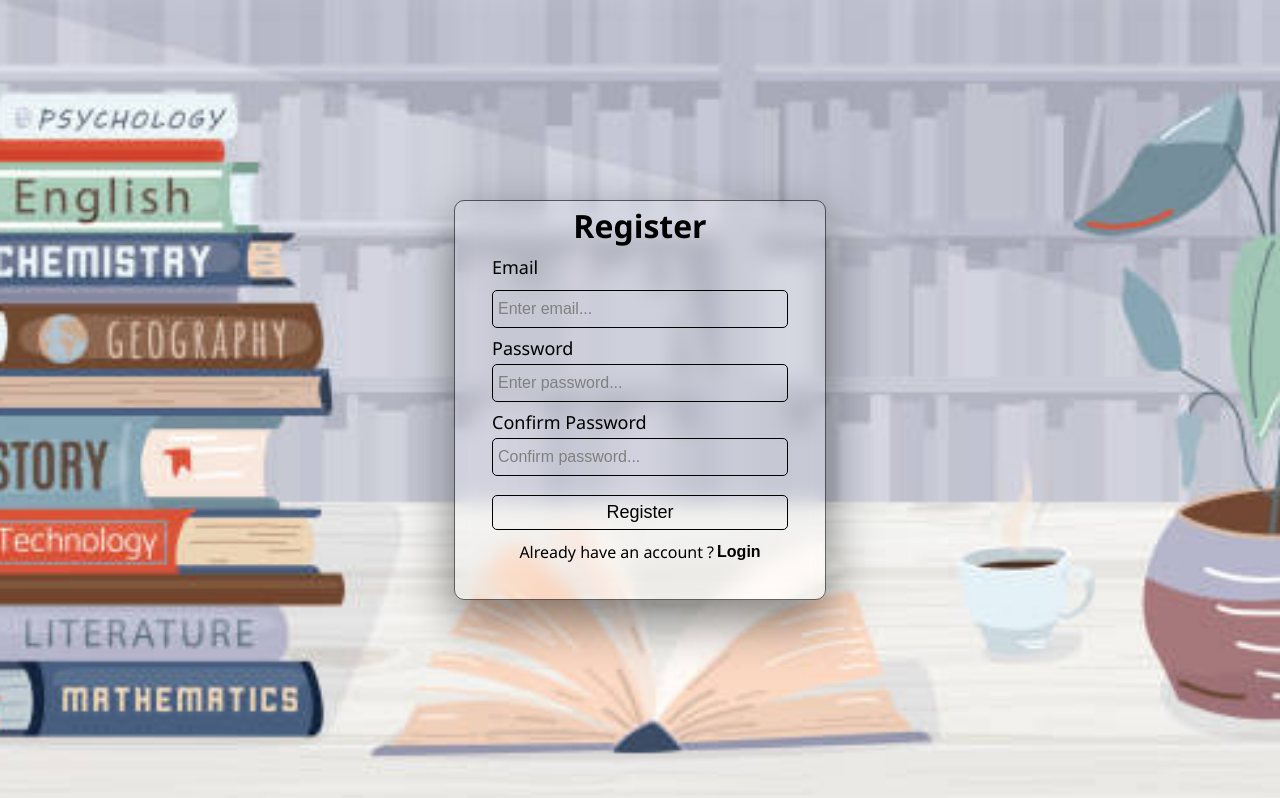
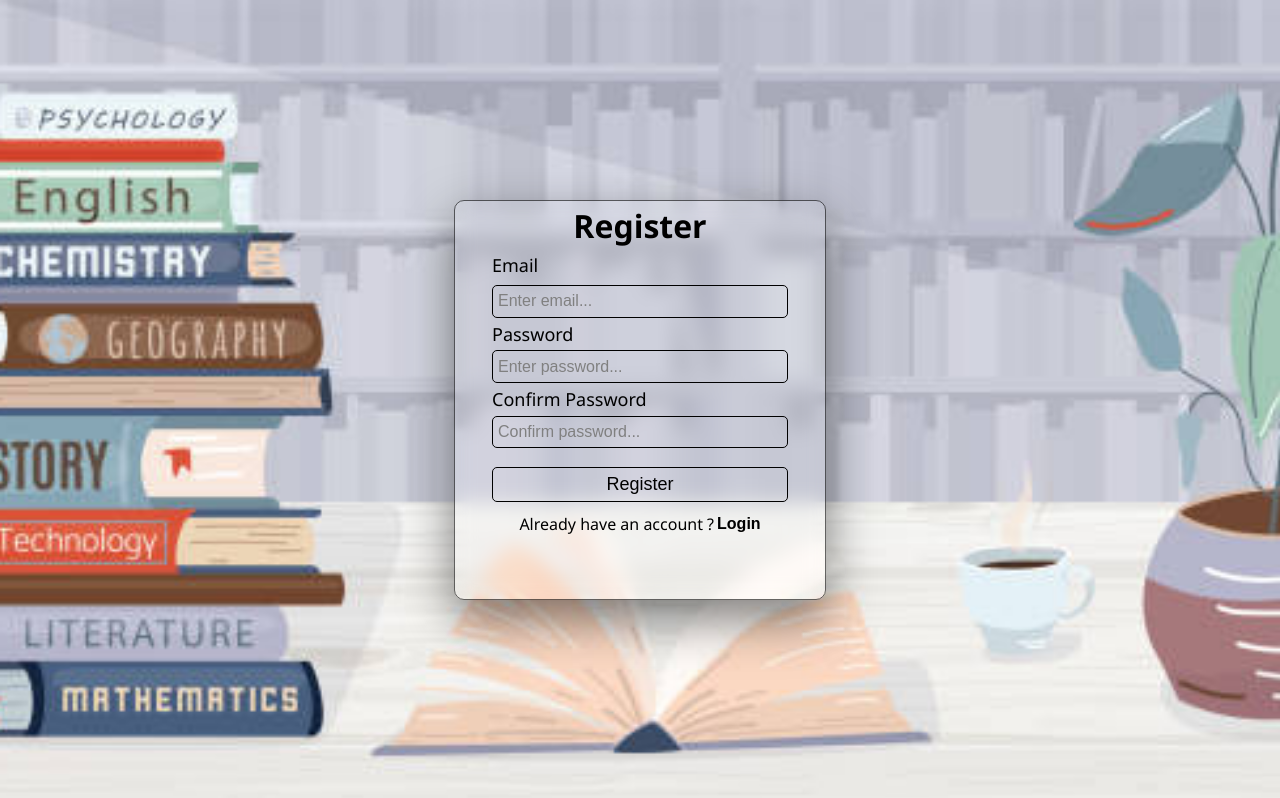
Before and after one commit to Sufiyan3101/PDF-RAG, a React (Vite) app: page /register in a window 1280 px wide. Built offline with nearby package versions, Linux system fonts and the light colour scheme; no server answers.

Commit message:
update login and reg screen

```diff
--- a/src/styles/login.css
+++ b/src/styles/login.css
@@ -218,4 +218,7 @@
   .usernameOrEmailInput, .usernameOrEmailInput::placeholder, .passInput, .passInput::placeholder{
     font-size: x-small;
   }
+  .googleLoginDiv{
+    margin-top: 2%;
+  }
 }
--- a/src/styles/register.css
+++ b/src/styles/register.css
@@ -47,7 +47,7 @@
 .usernameOrEmailLabelReg {
   width: 80%;
   margin-top: 1%;
-  height: 15%;
+  height: 13%;
   display: flex;
   align-items: center;
   margin-left: 10%;
@@ -65,7 +65,7 @@
 .passInputReg,
 .passInputReg:focus-visible {
   width: 80%;
-  height: 15%;
+  height: 13%;
   margin-left: 10%;
   margin-top: 1%;
   background-color: transparent;
@@ -87,7 +87,7 @@
 
 .passLabelReg, .confirmpassLabelReg {
   width: 80%;
-  margin-top: 2%;
+  margin-top: 1%;
   height: 10%;
   display: flex;
   align-items: center;
```
